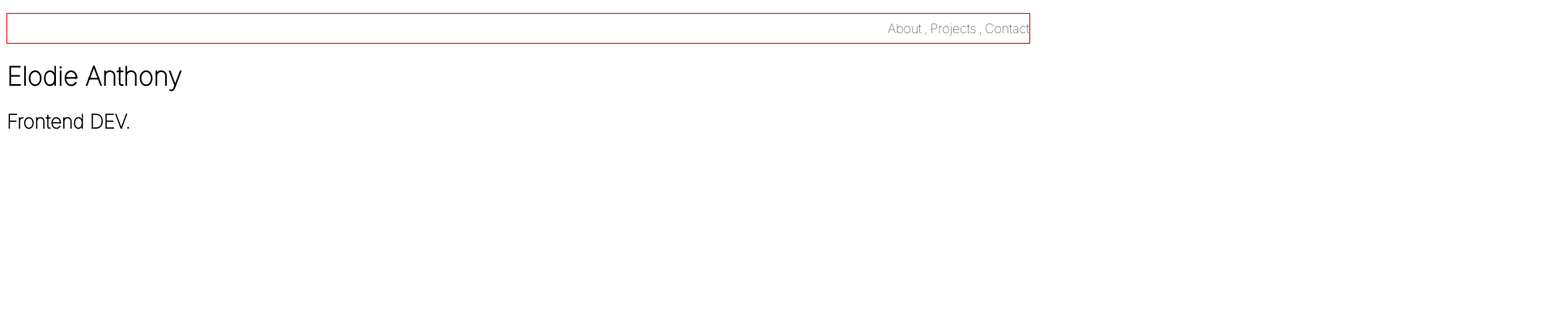
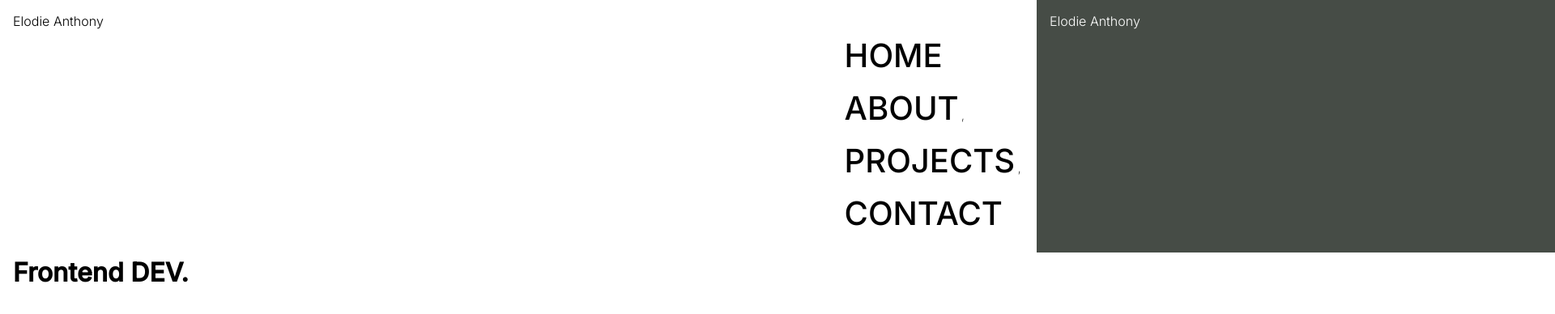
Before and after one commit to elodieanthony/portfolio, a Vue app: page / in a window 1280 px wide. Shown: the top 388 px of the page at 81% size, 1920 px wide, since content can reach past the window. Built offline with nearby package versions, Linux system fonts and the light colour scheme.

Commit message:
Update navigation and add animations

```diff
--- a/src/App.vue
+++ b/src/App.vue
@@ -14,9 +14,9 @@ export default {
   data() {
     return {
       menu_items: [
-        { name: 'About', link: '/about' },
-        { name: 'Projects', link: '/projects' },
-        { name: 'Contact', link: '/contact' }
+        { name: 'ABOUT', link: '/about' },
+        { name: 'PROJECTS', link: '/projects' },
+        { name: 'CONTACT', link: '/contact' },
       ],
     };
   },
@@ -24,13 +24,26 @@ export default {
 </script>
 
 <style lang="scss">
-@import url('https://fonts.googleapis.com/css2?family=Inter:wght@100&family=Montserrat:ital,wght@0,100;0,200;0,300;0,400;0,500;0,600;1,100;1,200;1,300;1,400;1,500&family=Roboto&display=swap');
+@import url('https://fonts.googleapis.com/css2?family=Inter:wght@100;200;300;400;500');
+
+body {
+  margin: 0;
+}
+
 html {
   font-family: 'Inter', sans-serif;
+  font-weight: 200;
+}
+#app {
+  margin: 1rem;
 }
 
 ul {
   padding: 0;
   list-style: none;
 }
+a {
+  color: black;
+  text-decoration: none;
+}
 </style>
--- a/src/components/NavLinks.vue
+++ b/src/components/NavLinks.vue
@@ -1,14 +1,20 @@
 <template>
-  <ul class="nav-links">
-    <li class="nav-links__li" v-if="isMobile">
-      <a href="/">Home</a>
+  <div class="nav-links">
+    <ul>
+      <li class="nav-links__li" :class="{ 'nav-links--active': isActive('/') }">
+        <router-link to="/" @click="closeSideMenu"
+          >HOME <span v-if="isActive('/')"></span
+        ></router-link>
       </li>
       <li
         class="nav-links__li"
         v-for="(item, index) in menuItems"
         :key="item.key"
+        :class="{ 'nav-links--active': isActive(item.link) }"
       >
-      <a :href="item.link">{{ item.name }}</a>
+        <router-link :to="item.link" @click="closeSideMenu"
+          >{{ item.name }}<span v-if="isActive(item.link)"></span
+        ></router-link>
         <span></span>
         <span
           class="nav-links__span"
@@ -17,6 +23,7 @@
         >
       </li>
     </ul>
+  </div>
 </template>
 
 <script>
@@ -29,28 +36,19 @@ export default {
     },
     isMobile: Boolean,
   },
+  computed: {
+    isActive() {
+      return link => this.$route.path === link;
+    },
+  },
+  methods: {
+    closeSideMenu() {
+      this.$emit('close', false);
+    },
+  },
 };
 </script>
 
-<style lang="scss">
-.nav-links {
-  display: flex;
-  flex-direction: column;
-  align-items: center;
-  height: 100vh;
-  border: 1px solid red;
-  &__li {
-    padding: 0.5rem 0;
-  }
-  &__span {
-    padding: 0 0.2rem;
-  }
-}
-@media (min-width: '1024px') {
-  .nav-links {
-    flex-direction: row;
-    height: inherit;
-    justify-content: flex-end;
-  }
-}
+<style lang="scss" scoped>
+@import 'NavLinks.scss';
 </style>
--- a/src/components/Navigation.vue
+++ b/src/components/Navigation.vue
@@ -1,15 +1,18 @@
 <template>
-  <SideMenu
-    :isShown="showSideMenu"
-    v-if="showSideMenu"
-    @close="handleSideMenuClose"
-  >
-    <NavLinks :menuItems="menuItems" :isMobile="showSideMenu"></NavLinks>
+  <SideMenu @close="handleSideMenuClose">
+    <NavLinks
+      @close="handleSideMenuClose"
+      :menuItems="menuItems"
+      :isMobile="isSideMenuOpen"
+    ></NavLinks>
   </SideMenu>
   <div class="main-navigation">
-    <button class="main-navigation__button" @click="showSideMenu = true">
-      Menu
-    </button>
+    <header class="main-navigation__header">
+      <div class="main-navigation__logo"><a href="/">Elodie Anthony</a></div>
+      <button class="main-navigation__button" @click="handleSideMenuOpen">
+        Menu
+      </button>
+    </header>
     <nav class="main-navigation__nav">
       <NavLinks :menuItems="menuItems"></NavLinks>
     </nav>
@@ -17,6 +20,8 @@
 </template>
 
 <script>
+import { gsap, Expo } from 'gsap';
+
 import NavLinks from './NavLinks.vue';
 import SideMenu from './SideMenu.vue';
 
@@ -34,34 +39,61 @@ export default {
   },
   data() {
     return {
-      showSideMenu: false,
+      isSideMenuOpen: false,
+      isAnimationPlaying: false,
     };
   },
+  watch: {
+    isSideMenuOpen(value) {
+      const timeline = gsap.timeline({ paused: true });
+      const activeLinkUnderline = document.querySelector(
+        '.nav-links--active a span'
+      );
+      if (value) {
+        timeline.to('.side-menu', {
+          duration: 1,
+          right: 0,
+          ease: Expo.easeInOut,
+          delay: 0.2,
+        });
+        timeline.fromTo(
+          '.nav-links ul li',
+          { x: 100, opacity: 0 },
+          { x: 0, opacity: 1, stagger: 0.05, duration: 0.4 }
+        );
+        timeline.fromTo(
+          activeLinkUnderline,
+          { scaleX: 0 },
+          { scaleX: 1, stagger: 0.1, duration: 0.3 }
+        );
+      } else {
+        timeline.fromTo(
+          '.nav-links ul li',
+          { x: 0, opacity: 1 },
+          { x: 100, opacity: 0, stagger: 0, duration: 0.2 }
+        );
+        timeline.to('.side-menu', {
+          duration: 1,
+          right: '-100%',
+          ease: Expo.easeInOut,
+          //   delay: 0.2,
+        });
+      }
+      timeline.play();
+    },
+  },
   methods: {
-    handleSideMenuClose(b) {
-      this.showSideMenu = b;
+    handleSideMenuOpen() {
+      this.isSideMenuOpen = true;
+    },
+
+    handleSideMenuClose(val) {
+      this.isSideMenuOpen = val;
     },
   },
 };
 </script>
 
-<style lang="scss">
-a {
-  color: black;
-  text-decoration: none;
-}
-.main-navigation {
-  &__nav {
-    display: none;
-
-    @media (min-width: '1024px') {
-      display: block;
-    }
-  }
-  &__button {
-    @media (min-width: '1024px') {
-      display: none;
-    }
-  }
-}
+<style lang="scss" scoped>
+@import 'Navigation.scss';
 </style>
--- a/src/components/SideMenu.vue
+++ b/src/components/SideMenu.vue
@@ -1,8 +1,8 @@
 <template>
   <aside class="side-menu">
     <header class="side-menu__header">
-      <a href="/">Elodie Anthony</a>
-      <button @click="closeSideMenu">Close</button>
+      <router-link to="/">Elodie Anthony</router-link>
+      <button class="side-menu__button" @click="closeSideMenu">CLOSE</button>
     </header>
     <slot></slot>
   </aside>
@@ -11,21 +11,15 @@
 <script>
 export default {
   name: 'SideMenu',
+
   methods: {
     closeSideMenu() {
-      this.$emit('close', false)
-    }
-  }
+      this.$emit('close', false);
+    },
+  },
 };
 </script>
 
-<style lang="scss">
-
-.side-menu {
-  &__header {
-    display: flex;
-    justify-content: space-between;
-  }
-}
-
+<style lang="scss" scoped>
+@import 'SideMenu.scss';
 </style>
--- a/src/views/HomePage.vue
+++ b/src/views/HomePage.vue
@@ -1,7 +1,6 @@
 <template>
   <div class="home-page">
-    <h1>Elodie Anthony</h1>
-    <h2>Frontend DEV.</h2>
+    <h1>Frontend DEV.</h1>
   </div>
 </template>
 
```
Lines whose indentation alone changed are shown as unchanged.
